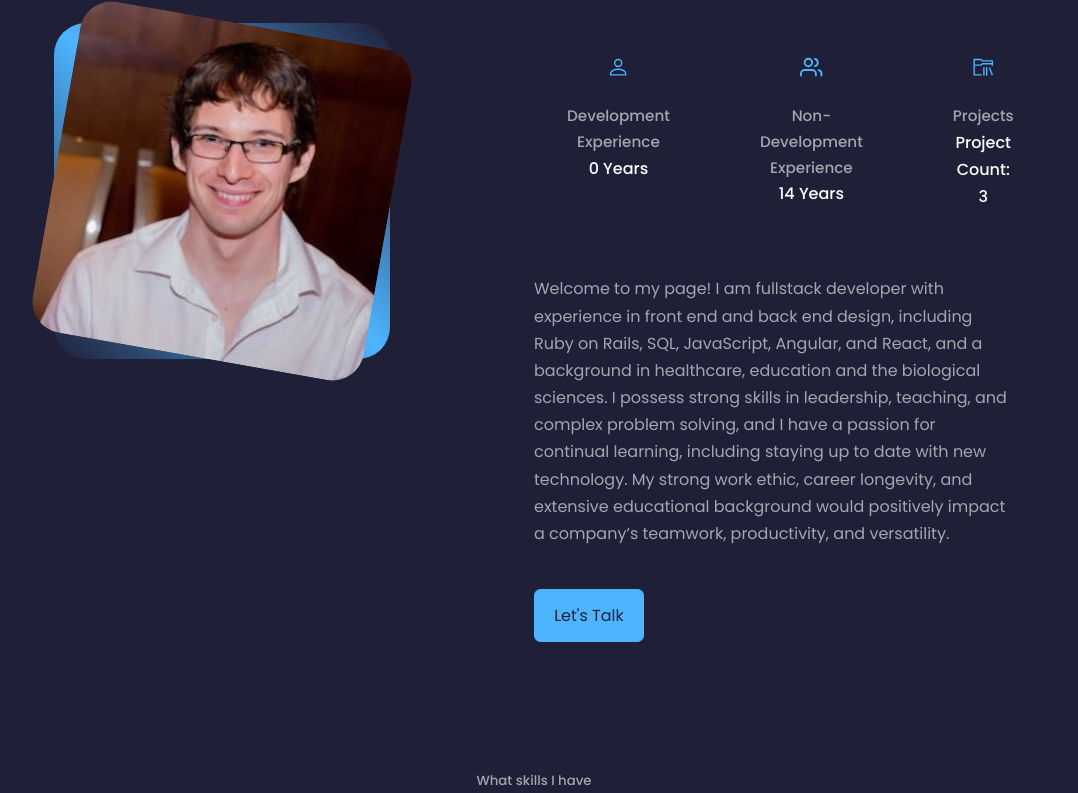
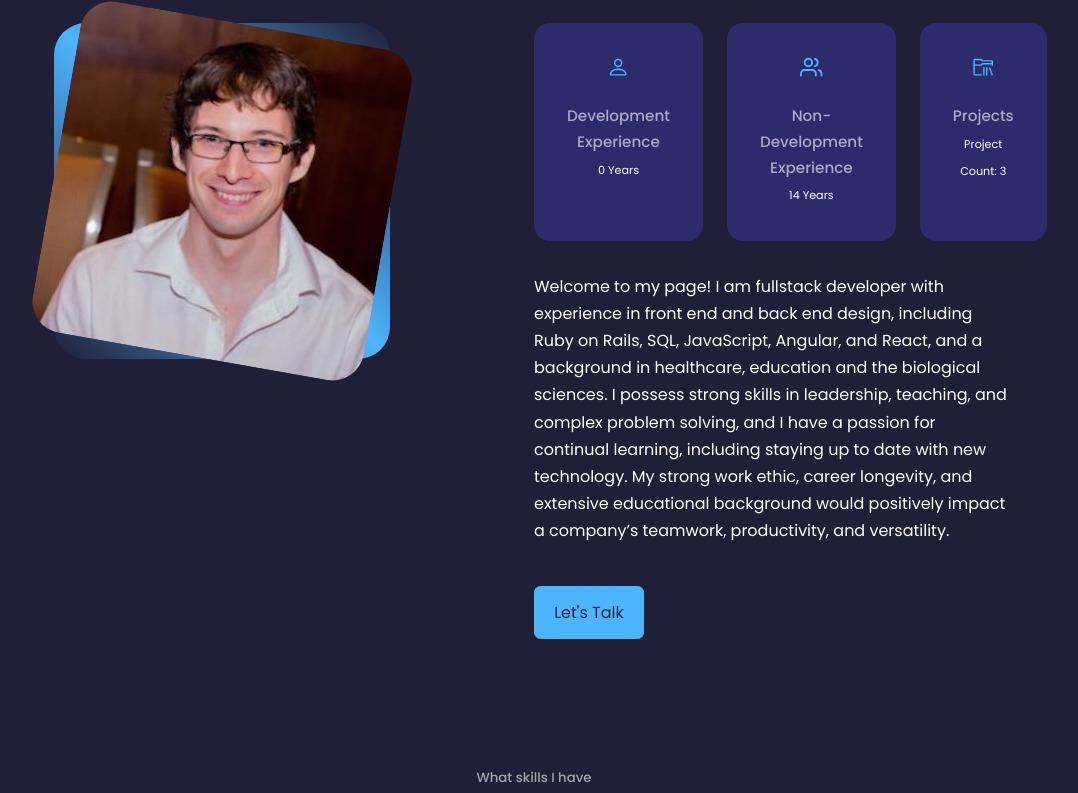
Before and after one commit to ericeinerson/react-portfolio, a React (Create React App) app: page / in a window 1280 px wide. Shown: the part 1216-2009 px from the top of the page, without its empty margins (106-1184 px from the left). Built offline with nearby package versions, Linux system fonts and the light colour scheme.

Commit message:
fixed color issue in index.css and about cards

```diff
--- a/src/components/About/About.js
+++ b/src/components/About/About.js
@@ -21,23 +21,24 @@ function About() {
         </div>
 
         <div className="about__content">
+
           <div className="about__cards">
             <article className="about__card">
               <BsPerson class="about__icon"/>
               <h5>Development Experience</h5>
-              <h4>0 Years</h4>
+              <small>0 Years</small>
             </article>
 
             <article className="about__card">
               <FiUsers class="about__icon"/>
               <h5>Non-Development Experience</h5>
-              <h4>14 Years</h4>
+              <small>14 Years</small>
             </article>
 
             <article className="about__card">
               <VscFolderLibrary class="about__icon"/>
               <h5>Projects</h5>
-              <h4>Project Count: 3</h4>
+              <small>Project Count: 3</small>
             </article>
           </div>
 
--- a/src/components/About/about.css
+++ b/src/components/About/about.css
@@ -64,12 +64,12 @@
 
 .about__card small {
     font-size: 0.7rem;
-    color: var(--color-light);
+    color: var(--color-white);
 }
 
 .about__content p {
     margin: 2rem 0 2.6rem;
-    color: var(--color-light);
+    color: var(--color-white);
 }
 
 /* ==============MEDIA QUERIES (MEDIUM DEVICES==========*/
--- a/src/index.css
+++ b/src/index.css
@@ -12,7 +12,7 @@
 
 :root {
     --color-bg: #1f1f38;
-    --color-variant: #2c2c6c;
+    --color-bg-variant: #2c2c6c;
     --color-primary: #4db5ff;
     --color-primary-variant: rgba(77,181, 255, 0.4);
     --color-white: #fff;
```
